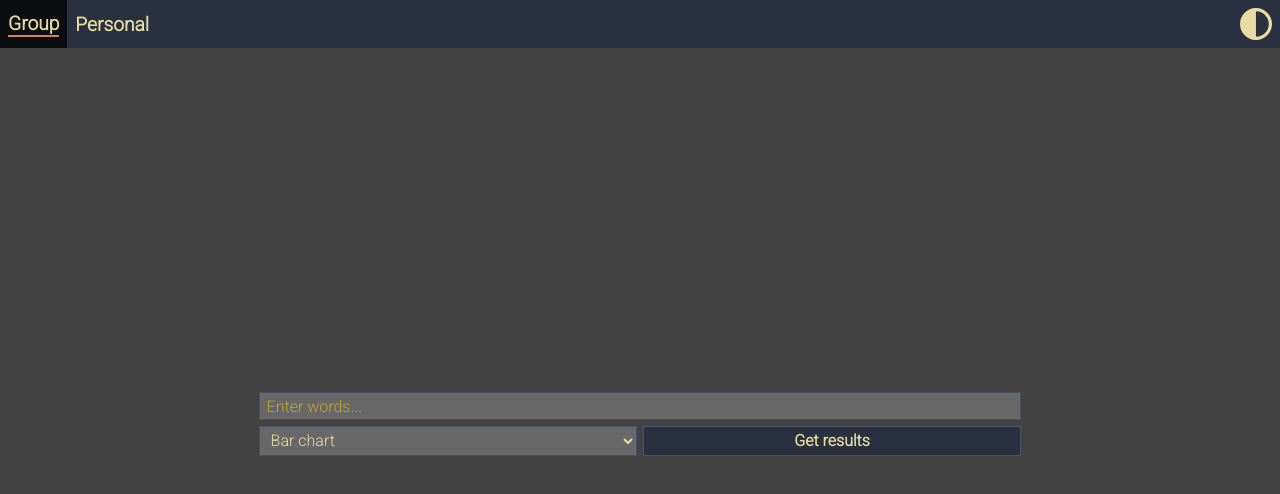
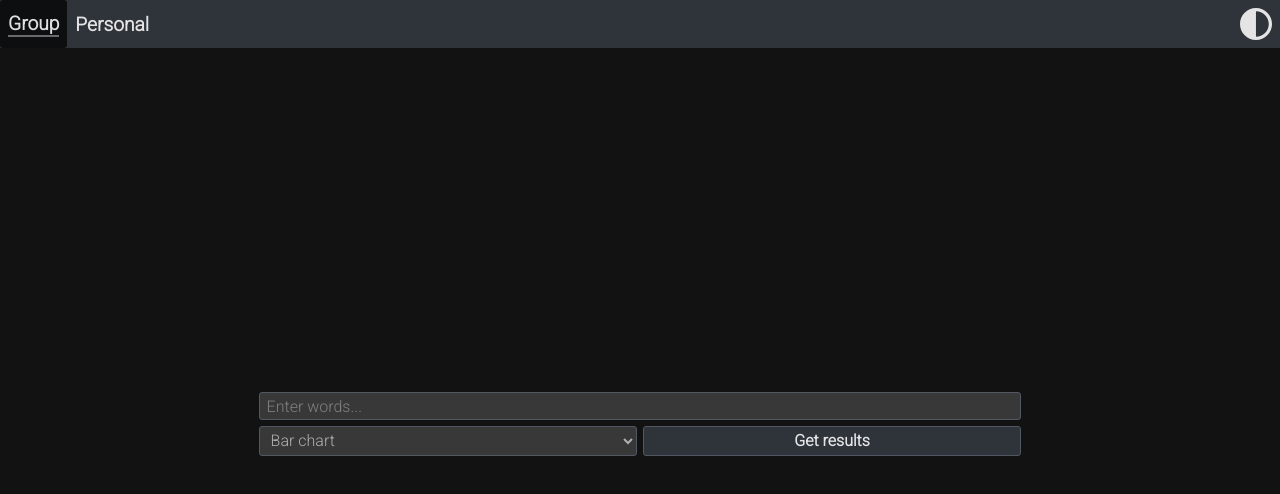
Before and after one commit to yarisvt/whatsapp_visualize_webapp, a React (Create React App) app in the folder frontend/: page / in a window 1280 px wide. Shown: the top 494 px of the page. Built offline with nearby package versions, Linux system fonts and the light colour scheme; no server answers.

Commit message:
Small color and border changes

```diff
--- a/frontend/src/colors.scss
+++ b/frontend/src/colors.scss
@@ -19,21 +19,21 @@
 }
 
 .dark {
-  $backgroundColor: #424242;
+  $backgroundColor: #121212;
   --backgroundColor: #{$backgroundColor};
   --lightBackgroundColor: #{lighten($backgroundColor, 15%)};
   --darkBackgroundColor: #{darken($backgroundColor, 15%)};
 
-  $mainColor: #29303F;
+  $mainColor: #2f333a;
   --mainColor: #{$mainColor};
   --lightMainColor: #{lighten($mainColor, 15%)};
   --darkMainColor: #{darken($mainColor, 15%)};
 
-  $textColor: #E8DBA1;
+  $textColor: rgba(255, 255, 255, 0.60);
   --textColor: #{$textColor};
   --darkTextColor: #{darken($textColor, 30%)};
-  --contrastTextColor: #E8DBA1;
+  --contrastTextColor: rgba(255, 255, 255, 0.87);
 
-  --highlightColor: #9BB899;
-  --contrastColor: #D37F5B;
+  --highlightColor: rgba(255, 255, 255, 0.87);
+  --contrastColor: rgba(255, 255, 255, 0.38);
 }
--- a/frontend/src/components/header/header.scss
+++ b/frontend/src/components/header/header.scss
@@ -27,6 +27,7 @@ header {
     font-size: 1.2rem;
     font-weight: 700;
     user-select: none;
+    border-radius: 3px;
 
     &:hover {
       background-color: var(--darkMainColor);
--- a/frontend/src/styles/form.scss
+++ b/frontend/src/styles/form.scss
@@ -21,6 +21,7 @@ form {
     padding: .2rem .4rem;
     border: var(--lightMainColor) solid 1px;
     background-color: var(--lightBackgroundColor);
+    border-radius: 3px;
     color: var(--textColor);
     font-size: 1rem !important;
     font-size: 1.2rem;
```
